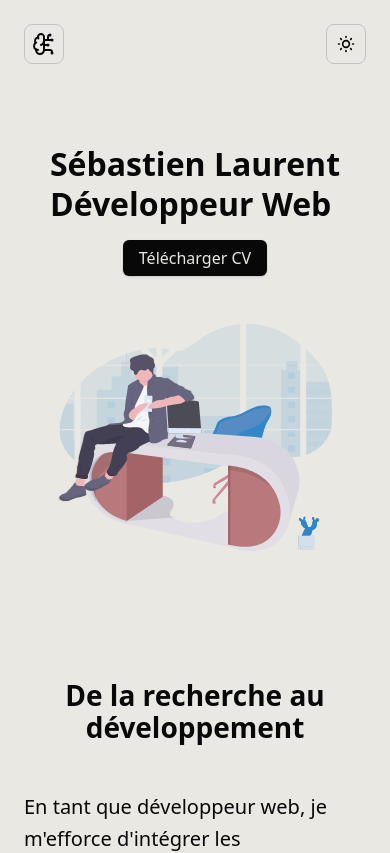
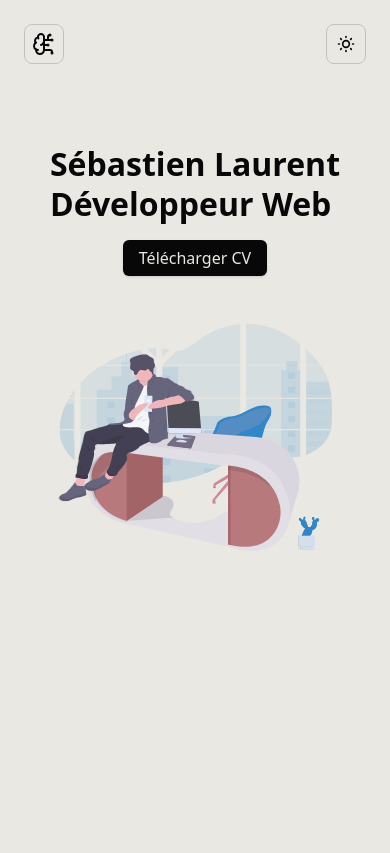
Before and after one commit to SebastienLaurentt/Portfolio-V2, a Next.js app: page / in a window 390 px wide. Shown: the top 853 px of the page. Built offline with nearby package versions, Linux system fonts and the light colour scheme.

Commit message:
hero section is now min-h-screen (wip)

```diff
--- a/components/LandingSections/Hero/Hero.tsx
+++ b/components/LandingSections/Hero/Hero.tsx
@@ -7,9 +7,9 @@ const CV = `/pdf/CV.pdf`;
 const Hero = () => {
   return (
     <Section
-      marginBottom={true}
+      marginBottom={false}
       marginTop={false}
-      classname=" flex flex-col items-center mt-36 md:mt-44 lg:mt-60 xl:mt-32  "
+      classname=" flex flex-col items-center mt-36 md:mt-44 lg:mt-60 xl:mt-32  min-h-screen"
     >
       <div className="lg:mr-60">
         <h1>
```
